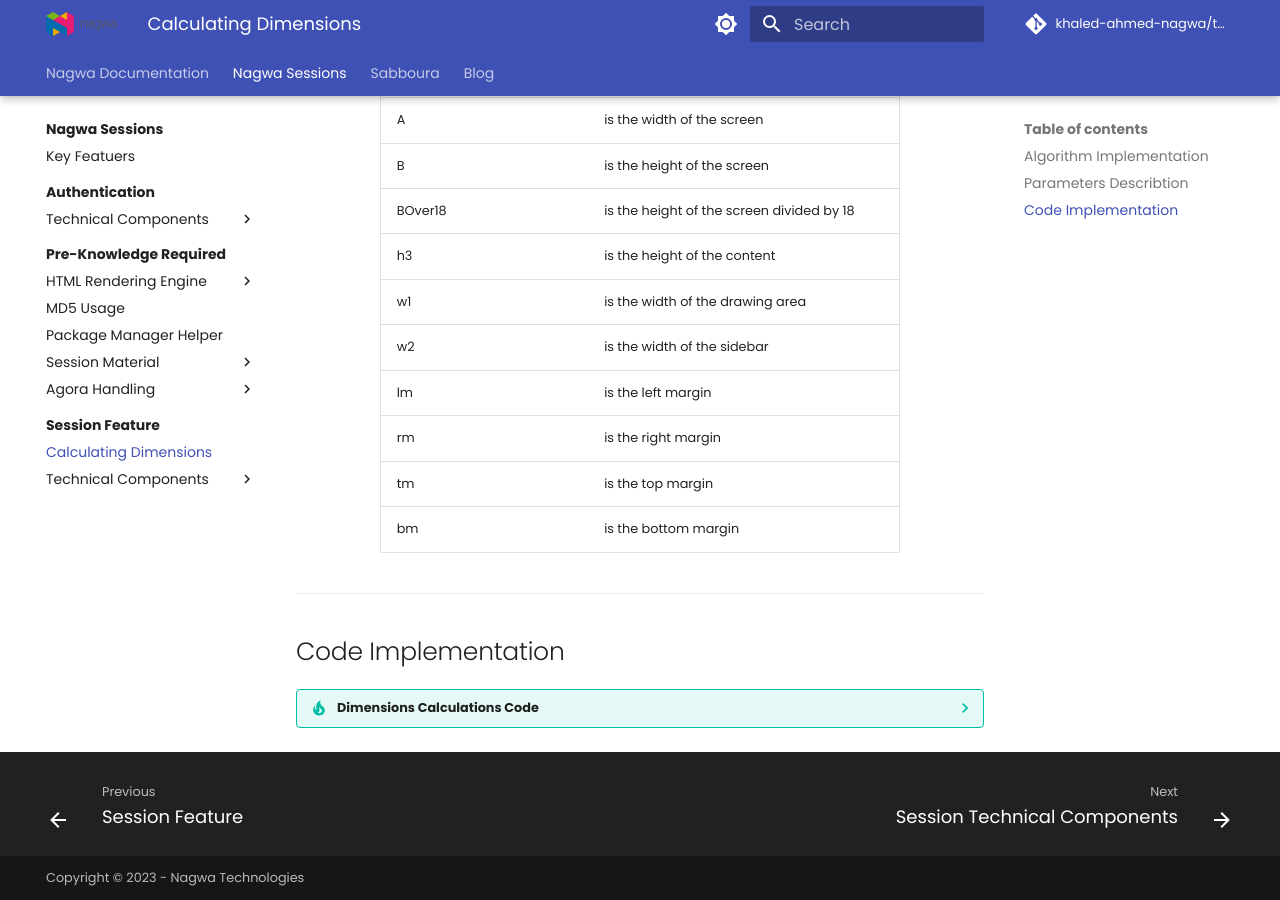
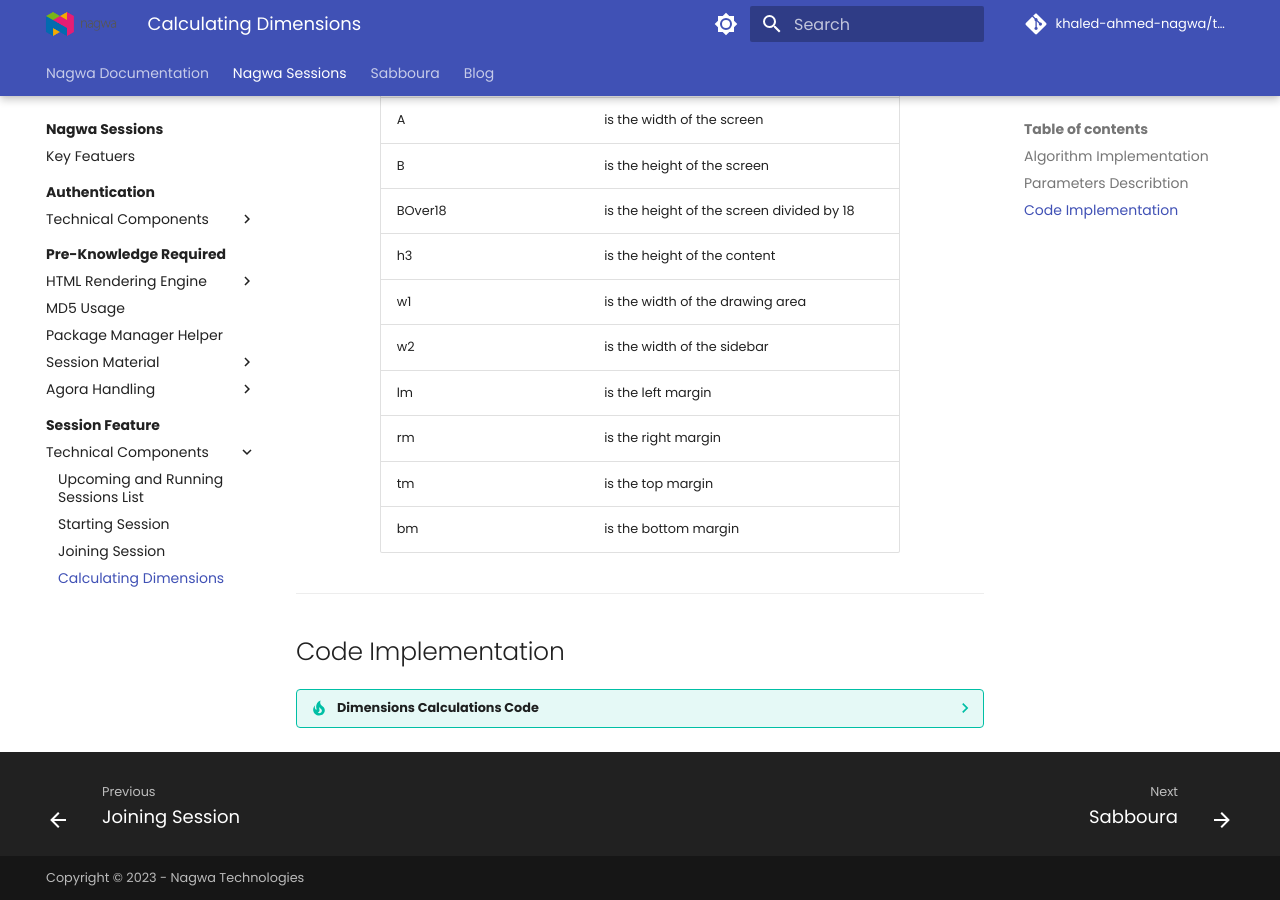
Before and after one commit to khaled-ahmed-nagwa/testingmkdoc, an MkDocs documentation site: the page built from docs/nagwa_sessions/session/calculatingDimensions.md, in a window 1280 px wide and 900 px high, scrolled down 2002 px. Built offline with MkDocs 1.6.1 and Material for MkDocs 9.7.7, drawn with Linux system fonts in a browser that asks for light colours; comment, search, counter and statistics services are not loaded; some of the changed lines change nothing that is shown.

Commit message:
Update mkdocs.yml

```diff
--- a/mkdocs.yml
+++ b/mkdocs.yml
@@ -30,12 +30,12 @@
           - Agora Details: nagwa_sessions/pre_knowledge_required/agoraDetails.md
     - Session Feature:
       - nagwa_sessions/session/index.md
-      - Calculating Dimensions: nagwa_sessions/session/calculatingDimensions.md
       - Technical Components:
           - nagwa_sessions/session/session_technical/index.md
           - Upcoming and Running Sessions List: nagwa_sessions/session/session_technical/sessionsList.md
           - Starting Session: nagwa_sessions/session/session_technical/startingSession.md
           - Joining Session: nagwa_sessions/session/session_technical/joinSession.md
+          - Calculating Dimensions: nagwa_sessions/session/calculatingDimensions.md
 
 
   - Sabboura:
```
